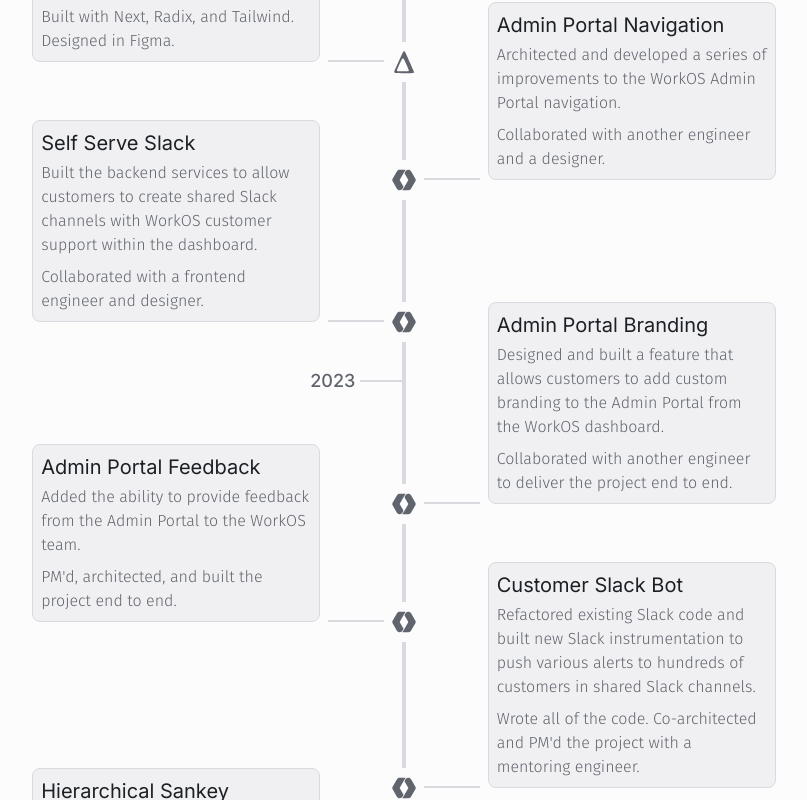
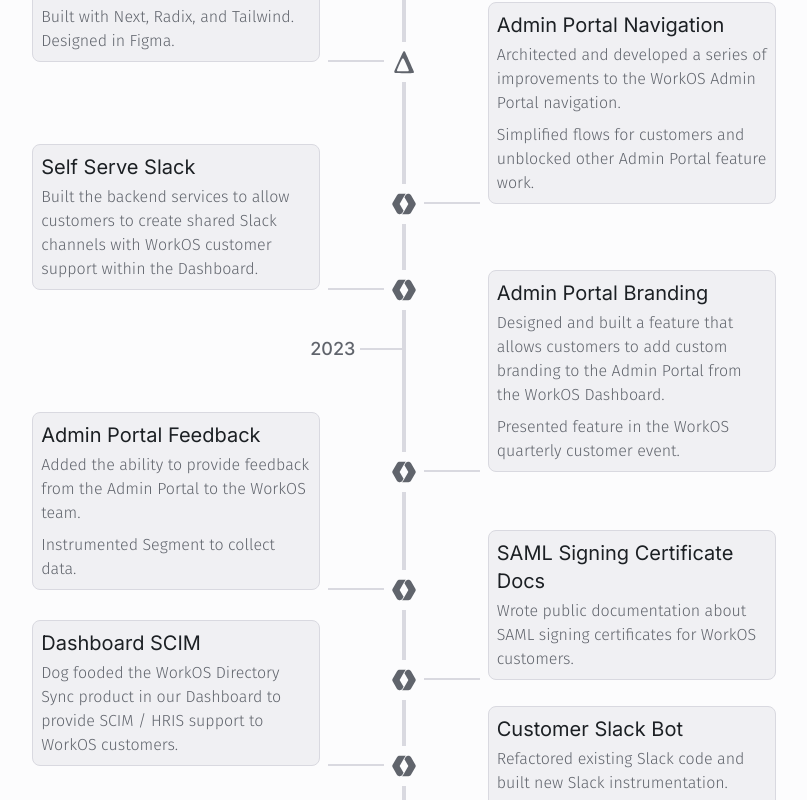
Before and after one commit to danerwilliams/danewilliams.com, a Next.js app: page /projects in a window 1280 px wide. Shown: the part 620-1420 px from the top of the page, without its empty margins (236-1043 px from the left). Built offline with nearby package versions, Linux system fonts and the light colour scheme.

Commit message:
update projects

```diff
--- a/content/projects/timeline-projects.ts
+++ b/content/projects/timeline-projects.ts
@@ -21,7 +21,8 @@ export const TimelineProjects: (Omit<
     organization: 'workos',
     description:
       'Architected and developed a series of improvements to the WorkOS Admin Portal navigation.',
-    secondaryDescription: 'Collaborated with another engineer and a designer.',
+    secondaryDescription:
+      'Simplified flows for customers and unblocked other Admin Portal feature work.',
   },
   {
     name: 'Self Serve Slack',
@@ -29,8 +30,7 @@ export const TimelineProjects: (Omit<
     date: new Date('2023-01-13').toISOString(),
     organization: 'workos',
     description:
-      'Built the backend services to allow customers to create shared Slack channels with WorkOS customer support within the dashboard.',
-    secondaryDescription: 'Collaborated with a frontend engineer and designer.',
+      'Built the backend services to allow customers to create shared Slack channels with WorkOS customer support within the Dashboard.',
   },
   {
     name: 'Admin Portal Branding',
@@ -38,9 +38,9 @@ export const TimelineProjects: (Omit<
     date: new Date('2022-12-05').toISOString(),
     organization: 'workos',
     description:
-      'Designed and built a feature that allows customers to add custom branding to the Admin Portal from the WorkOS dashboard.',
+      'Designed and built a feature that allows customers to add custom branding to the Admin Portal from the WorkOS Dashboard.',
     secondaryDescription:
-      'Collaborated with another engineer to deliver the project end to end.',
+      'Presented feature in the WorkOS quarterly customer event.',
   },
   {
     name: 'Admin Portal Feedback',
@@ -49,17 +49,31 @@ export const TimelineProjects: (Omit<
     organization: 'workos',
     description:
       'Added the ability to provide feedback from the Admin Portal to the WorkOS team.',
-    secondaryDescription:
-      "PM'd, architected, and built the project end to end.",
+    secondaryDescription: 'Instrumented Segment to collect data.',
+  },
+  {
+    name: 'SAML Signing Certificate Docs',
+    url: 'https://workos.com/docs/sso/signing-certificates',
+    date: new Date('2022-09-01').toISOString(),
+    organization: 'workos',
+    description:
+      'Wrote public documentation about SAML signing certificates for WorkOS customers.',
+  },
+  {
+    name: 'Dashboard SCIM',
+    date: new Date('2022-06-01').toISOString(),
+    organization: 'workos',
+    description:
+      'Dog fooded the WorkOS Directory Sync product in our Dashboard to provide SCIM / HRIS support to WorkOS customers.',
   },
   {
     name: 'Customer Slack Bot',
     organization: 'workos',
     date: new Date('2022-03-01').toISOString(),
     description:
-      'Refactored existing Slack code and built new Slack instrumentation to push various alerts to hundreds of customers in shared Slack channels.',
+      'Refactored existing Slack code and built new Slack instrumentation.',
     secondaryDescription:
-      "Wrote all of the code. Co-architected and PM'd the project with a mentoring engineer.",
+      'Service is now used to push various alerts to hundreds of customers in shared Slack channels.',
   },
   {
     name: 'Hierarchical Sankey',
@@ -76,9 +90,7 @@ export const TimelineProjects: (Omit<
     organization: 'qualtrics',
     date: new Date('2021-08-01').toISOString(),
     description:
-      'Built a feature for the Frontline Feedback product that automatically syncs data from external platforms such as Salesforce into Qualtrics facing thousands of customers.',
-    secondaryDescription:
-      'Wrote code and design documents under guidance of a mentor.',
+      'Built a feature for the Frontline Feedback product that automatically syncs data from external platforms such as Salesforce into Qualtrics.',
   },
   {
     name: 'playruski.com',
```
